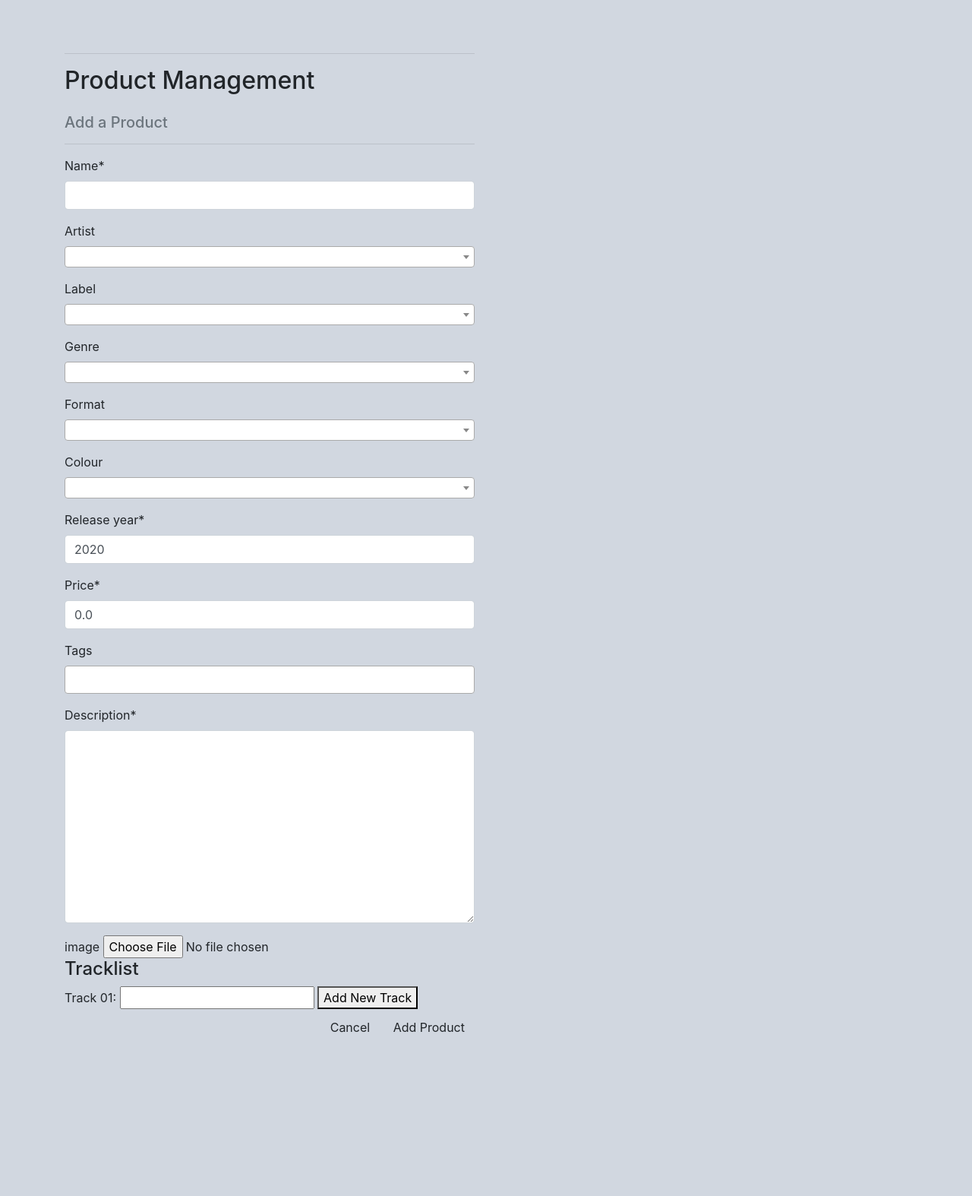
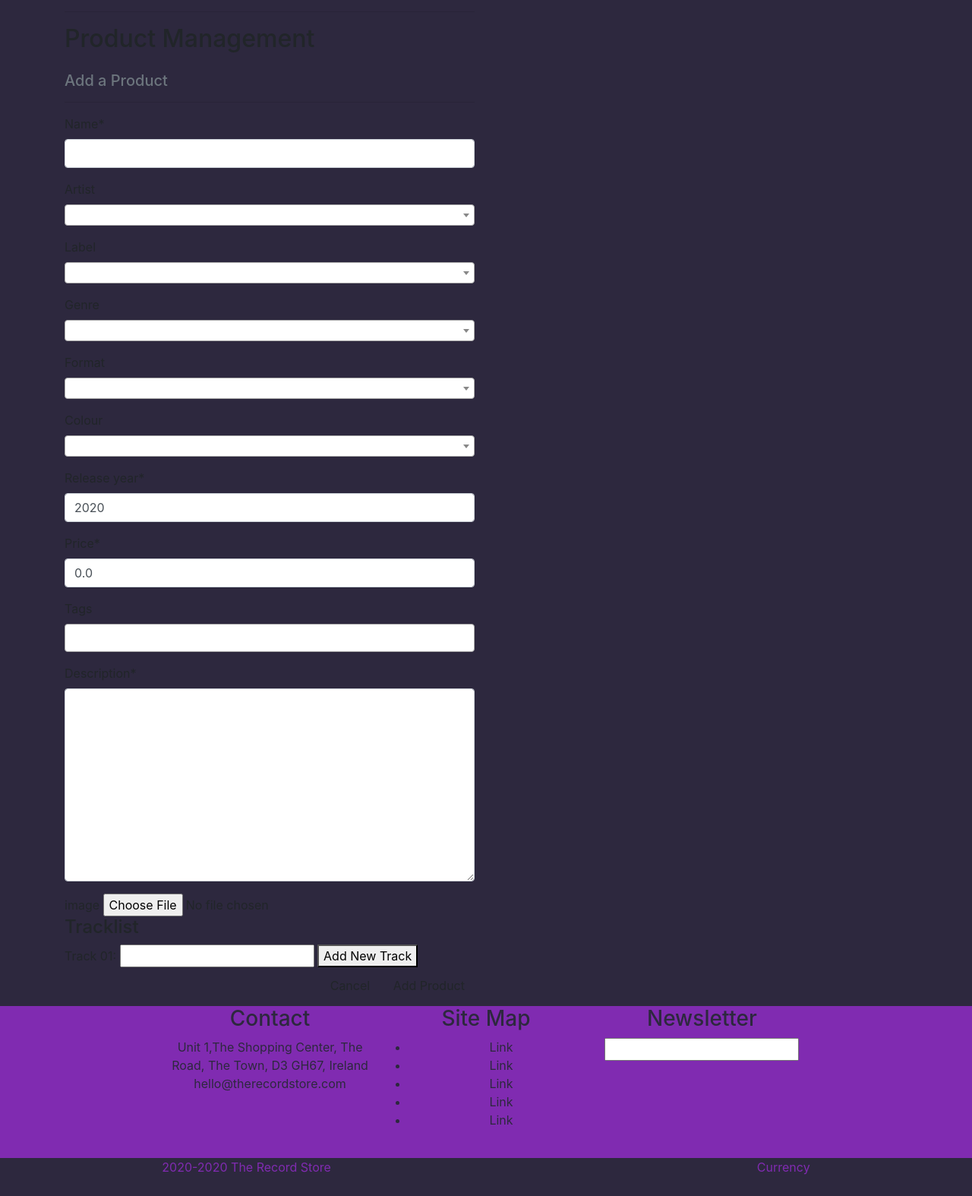
Before and after one commit to Code-Institute-Submissions/CI-MS4-The-Record-Store, a Django app: page /products/add/ in a window 1280 px wide. Shown: the part 146-1720 px from the top of the page at 76% size. Before the commit the page ends 1505 px from the top, so only its background shows below. Run offline with Django 3.2, Linux system fonts and the light colour scheme; the visitor is signed in with stand-in values (Sample User, id 1); data that the repository does not hold is empty; some libraries are stand-ins or nearby versions.

Commit message:
Add Footer and Home Page Hero Carousel.

```diff
--- a/static/css/base.css
+++ b/static/css/base.css
@@ -2,11 +2,12 @@
   --main-text-and-icon-color: #802BB1;
   --main-navbar-color: #2D283E;
   --main-hightlight-color: #D1D7E0;
+  --main-footer-color: #564f6f;
 }
 
 body {
-    padding-top: 200px;
-    background-color: var(--main-hightlight-color);
+    padding-top: 145px;
+    background-color: var(--main-navbar-color);
   }
 
 #nav-search{
@@ -80,3 +81,26 @@ body {
   color: var(--main-hightlight-color);
   background-color: var(--main-navbar-color);
 }
+
+.footer-main{
+  height: 200px;
+  background-color: var(--main-text-and-icon-color);
+  color: var(--main-navbar-color);
+}
+.footer-extra{
+  height: 50px;
+  background-color: var(--main-navbar-color);
+  color: var(--main-text-and-icon-color);
+}
+
+.carousel .carousel-item {
+  height: 700px;
+}
+
+.carousel-item img {
+    position: absolute;
+    object-fit:cover;
+    top: 0;
+    left: 0;
+    min-height: 700px;
+}
--- a/templates/base.html
+++ b/templates/base.html
@@ -34,7 +34,7 @@
 <body>
   <header class="container-fluid fixed-top p-0">
     <nav class="navbar navbar-expand-sm p-0">
-      <div class="row w-100 h-100 no-gutters navbar-inner">
+      <div class="row no-gutters w-100 h-100 navbar-inner">
         <div class="col">
           <div class="row no-gutters" id="nav-search">
             <div class="col-1 offset-1  my-auto" id="brand">
@@ -62,13 +62,16 @@
               <!-- Wishlist, Profile & Cart -->
               <ul class="navbar-nav row no-gutters">
                 <li class="nav-item p-0 col-4">
-                  <div class="text-center"><a class="nav-link" href="#Wishlist"><i class="far fa-heart fa-lg navbar-icon"></i></a></div>
+                  <div class="text-center"><a class="nav-link" href="#Wishlist"><i
+                        class="far fa-heart fa-lg navbar-icon"></i></a></div>
                 </li>
                 <li class="nav-item p-0 col-4">
-                  <div class="text-center"><a class="nav-link" href="#My-Account"><i class="far fa-user-circle fa-lg navbar-icon"></i></a></div>
+                  <div class="text-center"><a class="nav-link" href="#My-Account"><i
+                        class="far fa-user-circle fa-lg navbar-icon"></i></a></div>
                 </li>
                 <li class="nav-item p-0 col-4">
-                  <div class="text-center"><a class="nav-link" href="#Cart"><i class="fas fa-shopping-cart fa-lg navbar-icon"></i></a></div>
+                  <div class="text-center"><a class="nav-link" href="#Cart"><i
+                        class="fas fa-shopping-cart fa-lg navbar-icon"></i></a></div>
                 </li>
               </ul>
             </div>
@@ -79,7 +82,8 @@
                 <!-- Site Nav -->
                 <ul class="navbar-nav w-100">
                   <li class="nav-item p-0 text-center p-0 col-3 dropdown">
-                      <a class="nav-link dropdown-toggle" href="#" id="navbarDropdownMenuLink" data-toggle="dropdown" aria-haspopup="true" aria-expanded="false">
+                    <a class="nav-link dropdown-toggle" href="#" id="navbarDropdownMenuLink" data-toggle="dropdown"
+                      aria-haspopup="true" aria-expanded="false">
                       Genre
                     </a>
                     <div class="dropdown-menu w-100 text-center" aria-labelledby="navbarDropdownMenuLink">
@@ -95,7 +99,8 @@
                     <a class="nav-link" href="" href="#">Pre Orders</a>
                   </li>
                   <li class="nav-item p-0 text-center p-0 col-3 dropdown">
-                      <a class="nav-link dropdown-toggle" href="#" id="navbarDropdownMenuLink" data-toggle="dropdown" aria-haspopup="true" aria-expanded="false">
+                    <a class="nav-link dropdown-toggle" href="#" id="navbarDropdownMenuLink" data-toggle="dropdown"
+                      aria-haspopup="true" aria-expanded="false">
                       Special Offers
                     </a>
                     <div class="dropdown-menu w-100 text-center" aria-labelledby="navbarDropdownMenuLink">
@@ -115,8 +120,59 @@
 
   {% block page_header %}
   {% endblock %}
+
   {% block content %}
   {% endblock %}
+
+
+  <footer class="container-fluid p-0">
+    <div class="row no-gutters">
+      <div class="col">
+        <div class="row no-gutters footer-main">
+          <div class="col-8 offset-2">
+            <div class="row no-gutters">
+              <div class="col-4 text-center">
+                <h3>Contact</h3>
+                <p>Unit 1,The Shopping Center,
+
+                  The Road, The Town,
+
+                  D3 GH67, Ireland
+
+                  hello@therecordstore.com</p>
+              </div>
+              <div class="col-4 text-center">
+                <h3>Site Map</h3>
+                <ul>
+                  <li>Link</li>
+                  <li>Link</li>
+                  <li>Link</li>
+                  <li>Link</li>
+                  <li>Link</li>
+                </ul>
+              </div>
+              <div class="col-4 text-center">
+                <h3>Newsletter</h3>
+                <input type="text" name="" id="">
+              </div>
+            </div>
+          </div>
+        </div>
+        <div class="row no-gutters footer-extra">
+          <div class="col-8 offset-2">
+            <div class="row no-gutters">
+              <div class="col-6">
+                <div>2020-2020 The Record Store</div>
+              </div>
+              <div class="col-6 text-right">
+                <div>Currency</div>
+              </div>
+            </div>
+          </div>
+        </div>
+      </div>
+    </div>
+  </footer>
 
 
   {%block postloadjs %}
```
Also changed, not shown: home/templates/home/index.html (+27 -3 lines). Lines whose indentation alone changed are shown as unchanged.
